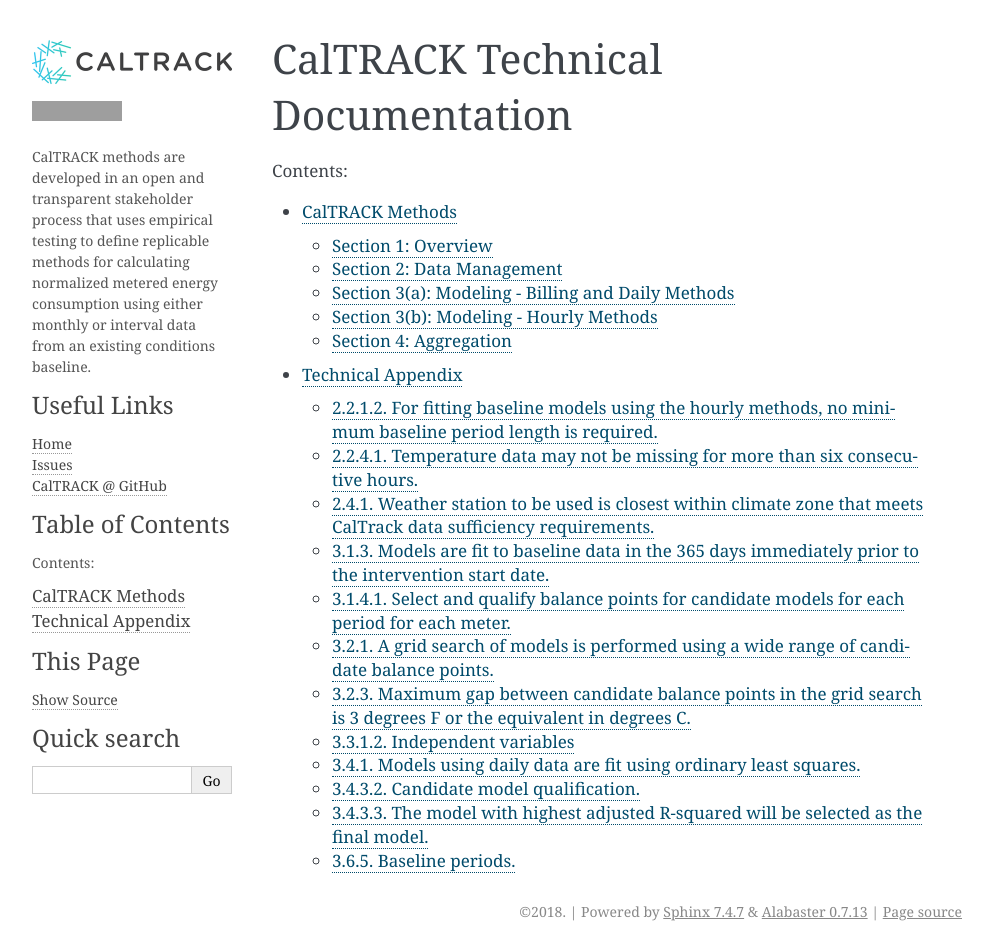
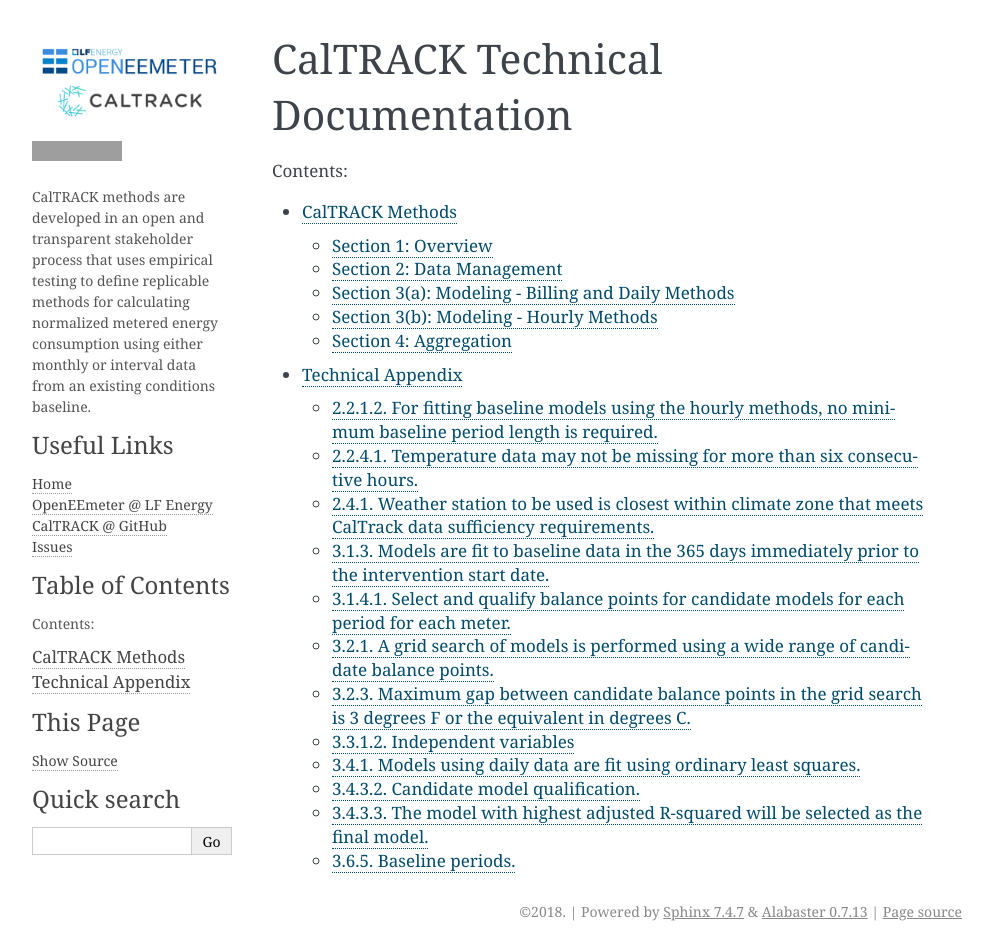
Before and after one commit to openeemeter/caltrack, a Sphinx documentation site: the page built from docs/index.rst, in a window 1280 px wide. Shown: the whole page, without its empty margins (148-1141 px from the left). Built offline with Sphinx 7.4.7, drawn with Linux system fonts in a browser that asks for light colours; grey boxes are pictures that could not be loaded.

Commit message:
Update logos and links

```diff
--- a/docs/_templates/sidebar.html
+++ b/docs/_templates/sidebar.html
@@ -1,6 +1,7 @@
 <p class="logo">
   <a href="{{ pathto(master_doc) }}">
-    <img class="logo" src="{{ pathto('_static/logo.png', 1) }}" title="CalTRACK Logo"/>
+    <img class="logo" src="{{ pathto('_static/lf-energy-openeemeter-caltrack-logo.png', 1) }}" title="LF Energy
+    OpenEEmeter CalTRACK Logo"/>
   </a>
 </p>
 
@@ -21,6 +22,7 @@
 <h3>Useful Links</h3>
 <ul>
   <li><a href="http://www.caltrack.org/">Home</a></li>
+  <li><a href="https://lfenergy.org/projects/openeemeter/">OpenEEmeter @ LF Energy</a></li>
+  <li><a href="https://github.com/CalTRACK-2/caltrack">CalTRACK @ GitHub</a></li>
   <li><a href="https://github.com/CalTRACK-2/caltrack/issues">Issues</a></li>
-  <li><a href="https://github.com/CalTRACK-2/caltrack">CalTRACK @ GitHub</a></li>
 </ul>
```
Also changed, not shown: docs/_static/lf-energy-openeemeter-caltrack-logo.png (added).
